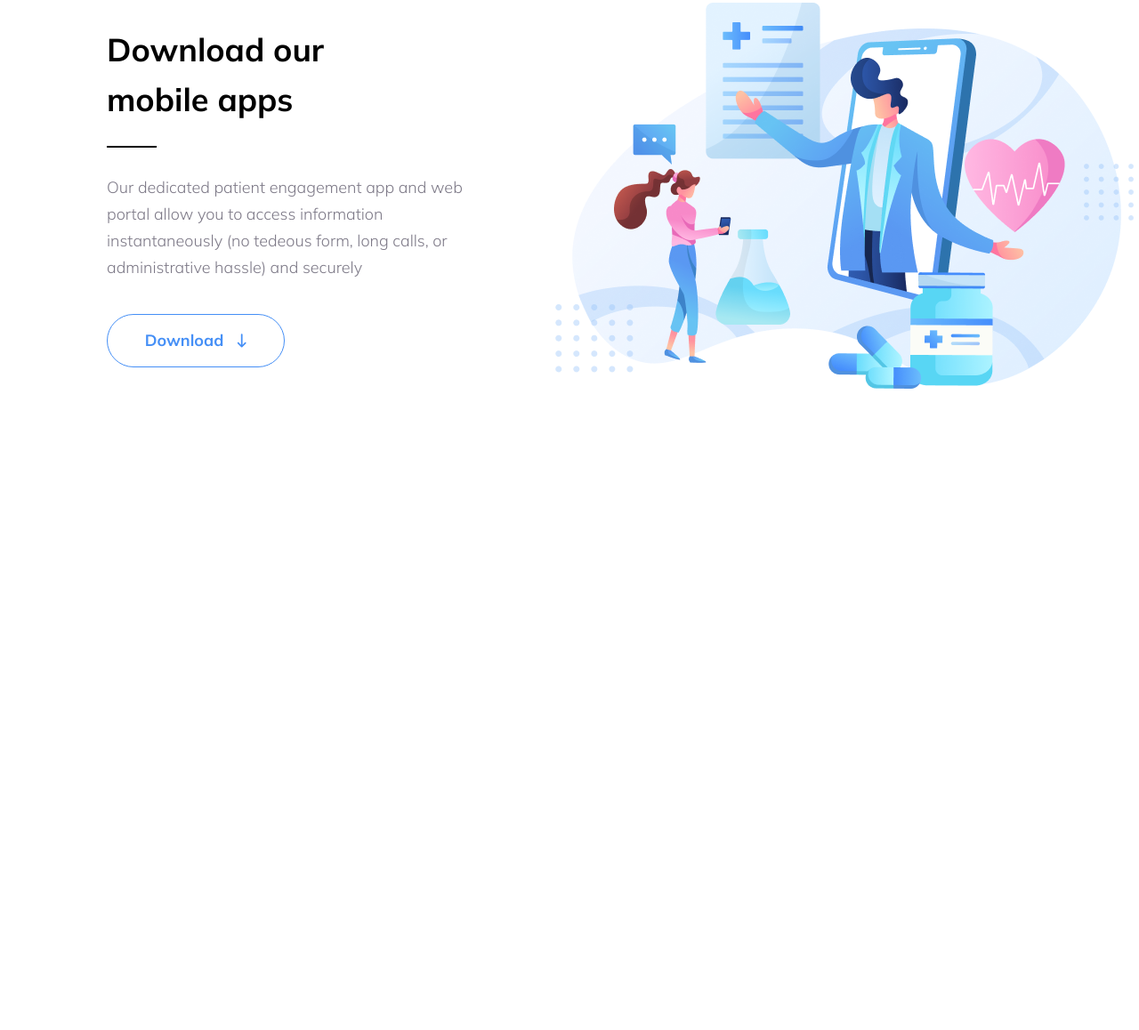
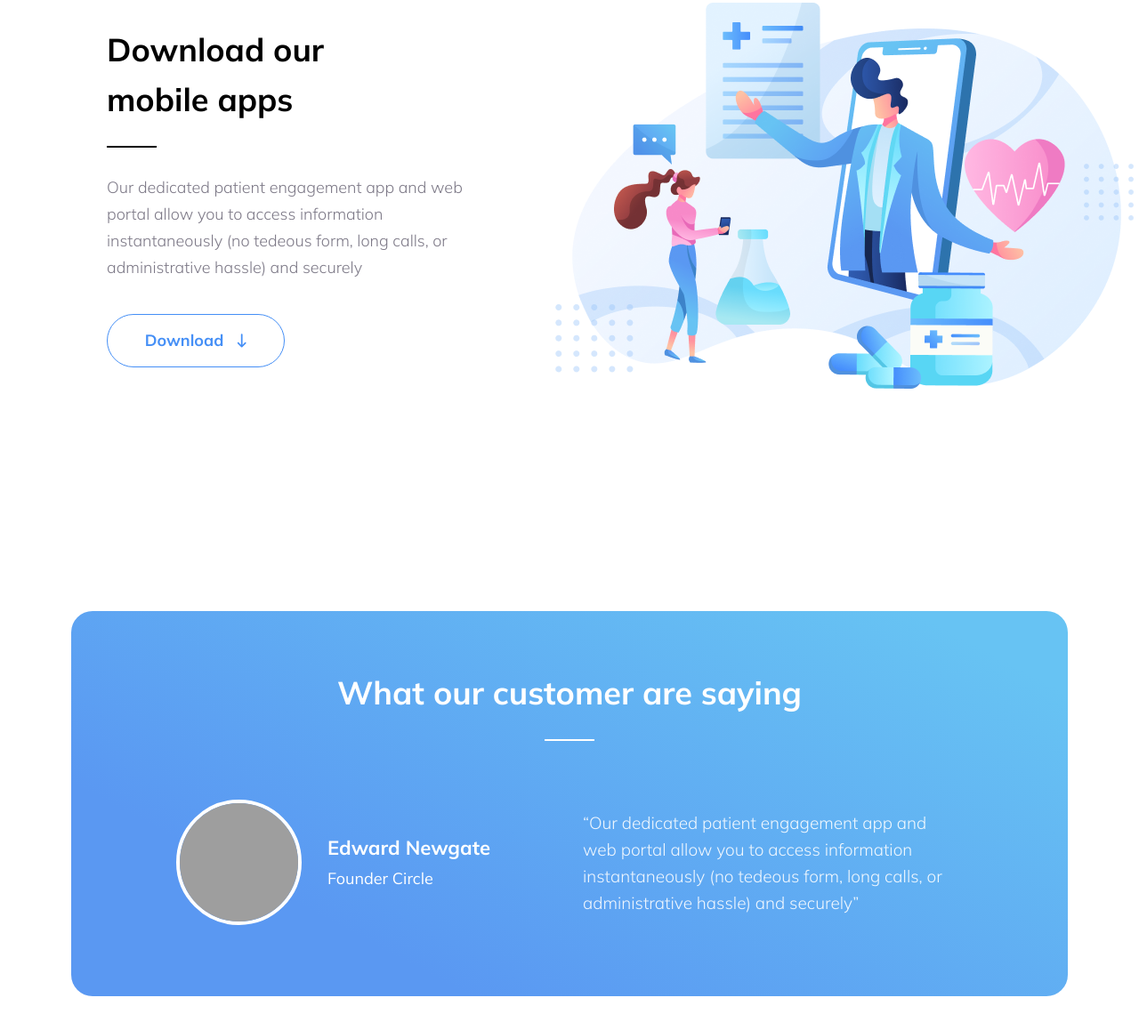
Before and after one commit to AnhhTuann/trafalgar-landingpage, a plain HTML site: page index.html in a window 1280 px wide. Shown: the part 3046-4204 px from the top of the page at 89% size. Before the commit the page ends 3483 px from the top, so only its background shows below. Drawn offline with nearby package versions, Linux system fonts and the light colour scheme; grey boxes are pictures that could not be loaded.

Commit message:
add rewiew customer

```diff
--- a/index.html
+++ b/index.html
@@ -174,6 +174,35 @@
             </div>
           </div>
         </section>
+        <section class="review">
+          <div class="container">
+            <div class="review-main">
+              <h2 class="global-heading global-heading--center review-heading">
+                What our customer are saying
+              </h2>
+              <div class="review-content">
+                <div class="review-customer">
+                  <div class="review-avatar">
+                    <img
+                      src="https://images.unsplash.com/photo-1568602471122-7832951cc4c5?q=80&w=2070&auto=format&fit=crop&ixlib=rb-4.0.3&ixid=M3wxMjA3fDB8MHxwaG90by1wYWdlfHx8fGVufDB8fHx8fA%3D%3D"
+                      alt="avatar"
+                    />
+                  </div>
+                  <div class="review-info">
+                    <h3 class="review-name">Edward Newgate</h3>
+                    <div class="review-job">Founder Circle</div>
+                  </div>
+                </div>
+                <div class="review-desc">
+                  “Our dedicated patient engagement app and web portal allow you
+                  to access information instantaneously (no tedeous form, long
+                  calls, or administrative hassle) and securely”
+                </div>
+              </div>
+            </div>
+            <div class="review-navigation"></div>
+          </div>
+        </section>
       </main>
       <footer class="footer"></footer>
     </div>
--- a/sass/_feature.scss
+++ b/sass/_feature.scss
@@ -1,4 +1,5 @@
 .feature {
+  padding-bottom: 250px;
   &-item {
     display: flex;
     justify-content: space-between;
--- a/sass/_global.scss
+++ b/sass/_global.scss
@@ -37,7 +37,8 @@
 }
 
 .global-heading {
-  color: $black;
+  --heading-color: black;
+  color: var(--heading-color);
   font-weight: bold;
   font-size: 36px;
   line-height: 156%;
@@ -49,7 +50,7 @@
     position: absolute;
     width: 56px;
     height: 2px;
-    background-color: $black;
+    background-color: var(--heading-color);
     bottom: 0;
     left: 0;
   }
--- /dev/null
+++ b/sass/_review.scss
@@ -0,0 +1,49 @@
+.review {
+  margin-bottom: 280px;
+  &-heading {
+    --heading-color: white;
+    margin-bottom: 66px;
+  }
+  &-main {
+    background-image: linear-gradient(208.18deg, #67c3f3 9.05%, #5a98f2 76.74%);
+    border-radius: 24px;
+    padding: 64px 118px 80px;
+  }
+  &-content {
+    display: grid;
+    grid-template-columns: 1fr 1fr;
+    grid-gap: 0 30px;
+    color: white;
+    align-items: center;
+  }
+  &-customer {
+    display: flex;
+    align-items: center;
+    gap: 0 29px;
+  }
+  &-avatar {
+    width: 141px;
+    height: 141px;
+    flex-shrink: 0;
+    img {
+      width: 100%;
+      height: 100%;
+      object-fit: cover;
+      border-radius: 100rem;
+      border: 4px solid white;
+    }
+  }
+  &-name {
+    font-size: 22px;
+    margin-bottom: 15px;
+  }
+  &-job {
+    font-size: 18px;
+    font-weight: 400;
+  }
+  &-desc {
+    font-size: 19px;
+    line-height: 158%;
+    color: rgba(255, 255, 255, 0.9);
+  }
+}
--- a/sass/app.scss
+++ b/sass/app.scss
@@ -7,5 +7,6 @@
 @import "hero";
 @import "services";
 @import "feature";
+@import "review";
 // @import "testimonials";
 // @import "footer";
```
Also changed, not shown: css/app.css, 1 other file.
